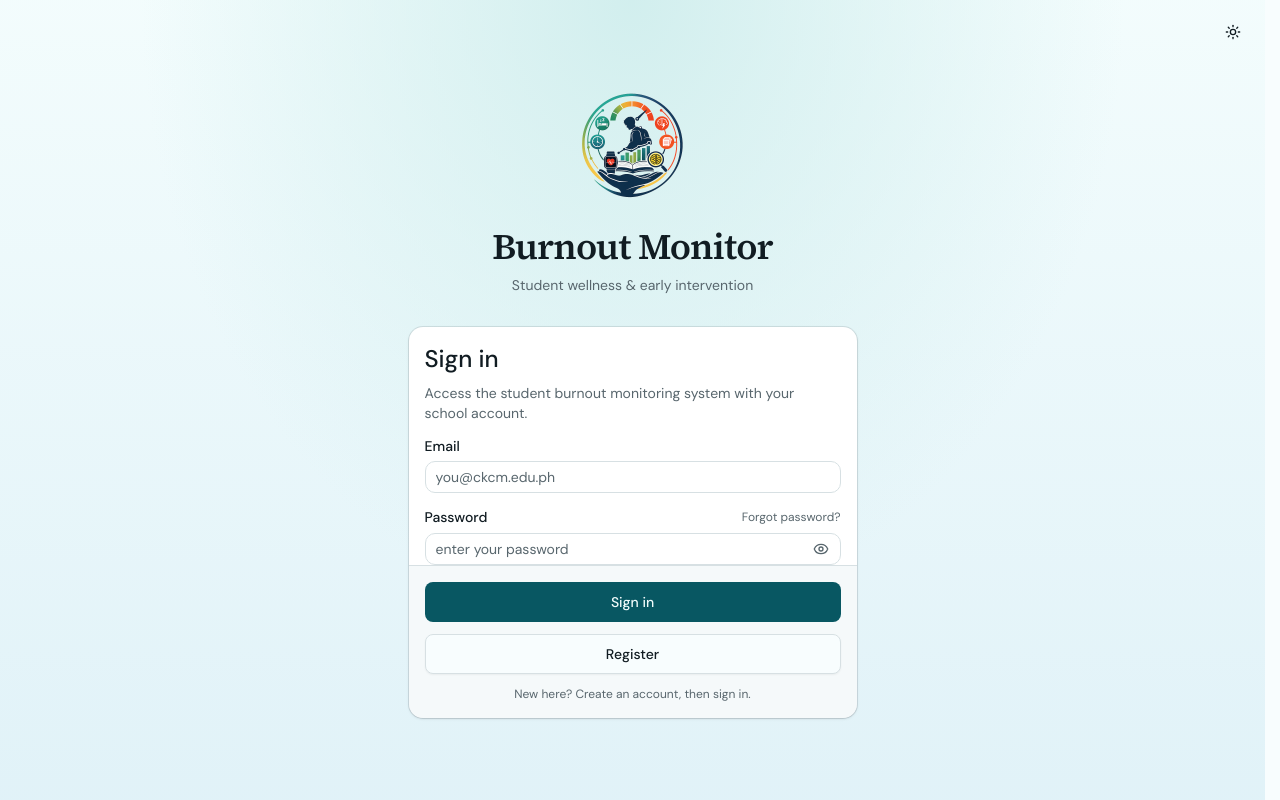
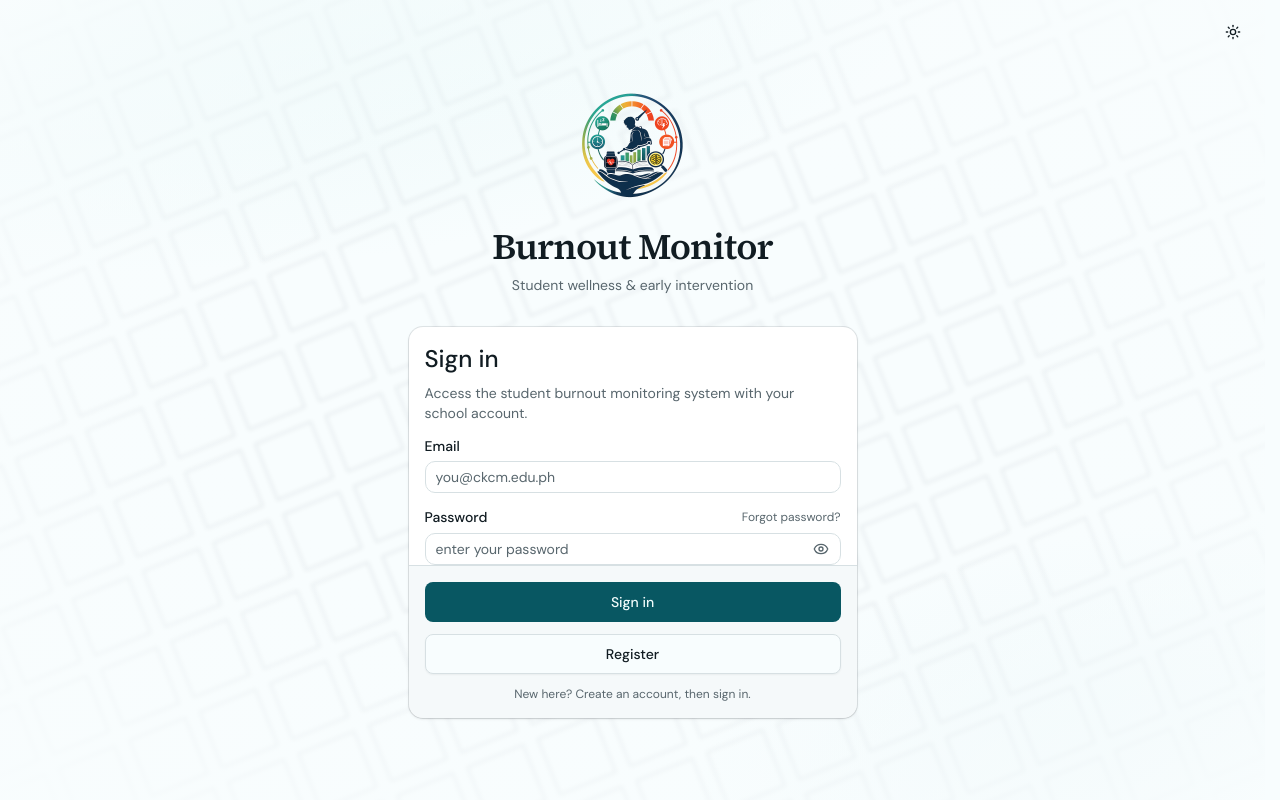
Before and after one commit to Marco122497/burnout-detection, a Next.js app: page /login in a window 1280 px wide. Built offline with nearby package versions, Linux system fonts and the light colour scheme.

Commit message:
adding backgriund in login

```diff
--- a/app/(auth)/layout.tsx
+++ b/app/(auth)/layout.tsx
@@ -1,3 +1,4 @@
+import { AuthBackground } from "@/components/auth/auth-background";
 import { AuthSplashGate } from "@/components/auth/splash-screen";
 import { ModeToggle } from "@/components/mode-toggle";
 
@@ -8,14 +9,11 @@ export default function AuthLayout({
 }) {
   return (
     <AuthSplashGate>
-      <div className="relative flex min-h-full flex-1 flex-col">
+      <div className="relative flex min-h-svh flex-1 flex-col">
         <div className="absolute top-4 right-4 z-20">
           <ModeToggle />
         </div>
-        <div
-          aria-hidden
-          className="pointer-events-none absolute inset-0 bg-[radial-gradient(ellipse_at_top,_oklch(0.93_0.03_195),_transparent_55%),linear-gradient(to_bottom,_oklch(0.985_0.01_200),_oklch(0.95_0.02_220))] dark:bg-[radial-gradient(ellipse_at_top,_oklch(0.35_0.03_210),_transparent_55%),linear-gradient(to_bottom,_oklch(0.22_0.01_230),_oklch(0.18_0.015_230))]"
-        />
+        <AuthBackground />
         <div className="relative z-10 flex flex-1 flex-col items-center justify-center px-4 py-12">
           <div className="mb-8 flex flex-col items-center text-center">
             <img
--- /dev/null
+++ b/components/auth/auth-background.tsx
@@ -0,0 +1,55 @@
+/** Minimal slanted-square vector backdrop for auth pages. */
+export function AuthBackground() {
+  const cols = 26;
+  const rows = 32;
+  const size = 3.2;
+  const gap = 0.85;
+  const step = size + gap;
+  const originX = -6;
+  const originY = -8;
+
+  const squares = Array.from({ length: rows * cols }, (_, i) => {
+    const row = Math.floor(i / cols);
+    const col = i % cols;
+    return {
+      key: `sq-${i}`,
+      x: originX + col * step,
+      y: originY + row * step,
+      size,
+    };
+  });
+
+  return (
+    <div
+      aria-hidden
+      className="pointer-events-none absolute inset-0 overflow-hidden"
+    >
+      <div className="absolute inset-0 bg-background" />
+      <div className="absolute inset-0 bg-[radial-gradient(120%_80%_at_10%_-10%,_oklch(0.94_0.03_195_/_0.55),_transparent_55%),radial-gradient(90%_70%_at_100%_100%,_oklch(0.93_0.025_210_/_0.4),_transparent_50%)] dark:bg-[radial-gradient(120%_80%_at_10%_-10%,_oklch(0.28_0.03_210_/_0.45),_transparent_55%),radial-gradient(90%_70%_at_100%_100%,_oklch(0.26_0.025_195_/_0.35),_transparent_50%)]" />
+
+      <svg
+        className="absolute -inset-[24%] size-[148%] text-foreground/20 blur-[2px] dark:text-foreground/25"
+        viewBox="0 0 100 100"
+        fill="none"
+        xmlns="http://www.w3.org/2000/svg"
+        preserveAspectRatio="xMidYMid slice"
+      >
+        <g transform="rotate(-22 50 50)">
+          {squares.map((square) => (
+            <rect
+              key={square.key}
+              x={square.x}
+              y={square.y}
+              width={square.size}
+              height={square.size}
+              stroke="currentColor"
+              strokeWidth="0.04"
+            />
+          ))}
+        </g>
+      </svg>
+
+      <div className="absolute inset-0 bg-[radial-gradient(ellipse_at_center,_transparent_42%,_var(--background)_100%)]" />
+    </div>
+  );
+}
--- a/components/auth/splash-screen.tsx
+++ b/components/auth/splash-screen.tsx
@@ -2,6 +2,8 @@
 
 import { useEffect, useState } from "react";
 import { useRouter } from "next/navigation";
+
+import { AuthBackground } from "@/components/auth/auth-background";
 
 const SPLASH_SEEN_KEY = "burnout-splash-seen";
 
@@ -59,10 +61,7 @@ export function SplashScreen({
         exiting ? "opacity-0" : "opacity-100"
       }`}
     >
-      <div
-        aria-hidden
-        className="pointer-events-none absolute inset-0 bg-[radial-gradient(ellipse_at_top,_oklch(0.93_0.03_195),_transparent_55%),linear-gradient(to_bottom,_oklch(0.985_0.01_200),_oklch(0.95_0.02_220))] dark:bg-[radial-gradient(ellipse_at_top,_oklch(0.35_0.03_210),_transparent_55%),linear-gradient(to_bottom,_oklch(0.22_0.01_230),_oklch(0.18_0.015_230))]"
-      />
+      <AuthBackground />
 
       <div className="relative z-10 flex flex-col items-center px-6 text-center">
         <div className="splash-logo-wrap mb-6">
@@ -106,20 +105,17 @@ export function AuthSplashGate({ children }: { children: React.ReactNode }) {
 
   if (!ready) {
     return (
-      <div className="fixed inset-0 z-50 bg-background" aria-hidden />
+      <div className="relative min-h-svh" aria-hidden>
+        <AuthBackground />
+      </div>
     );
   }
 
-  return (
-    <>
-      {showSplash ? (
-        <SplashScreen
-          durationMs={2000}
-          onDone={() => setShowSplash(false)}
-        />
-      ) : (
-        children
-      )}
-    </>
-  );
+  if (showSplash) {
+    return (
+      <SplashScreen durationMs={2000} onDone={() => setShowSplash(false)} />
+    );
+  }
+
+  return children;
 }
```
